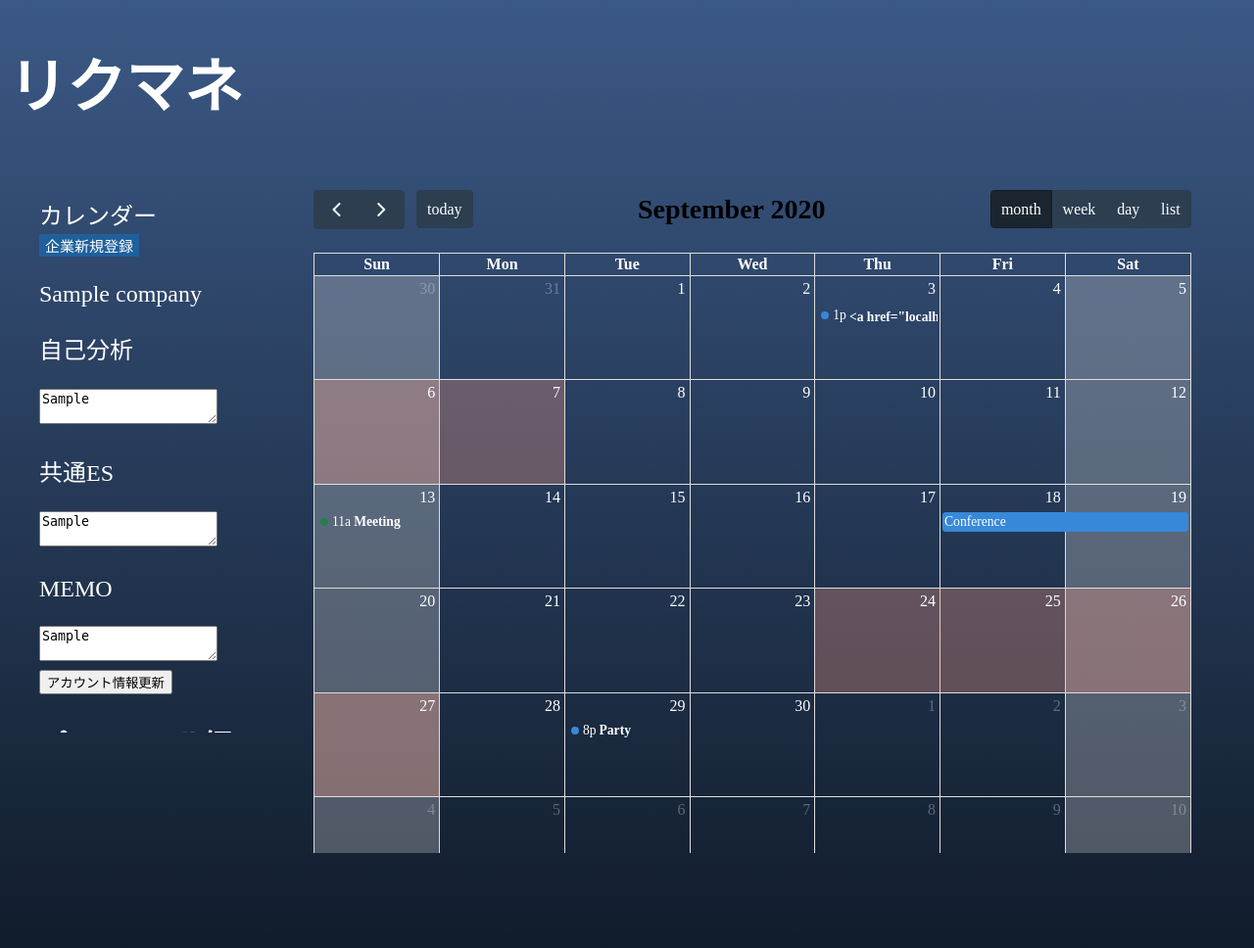
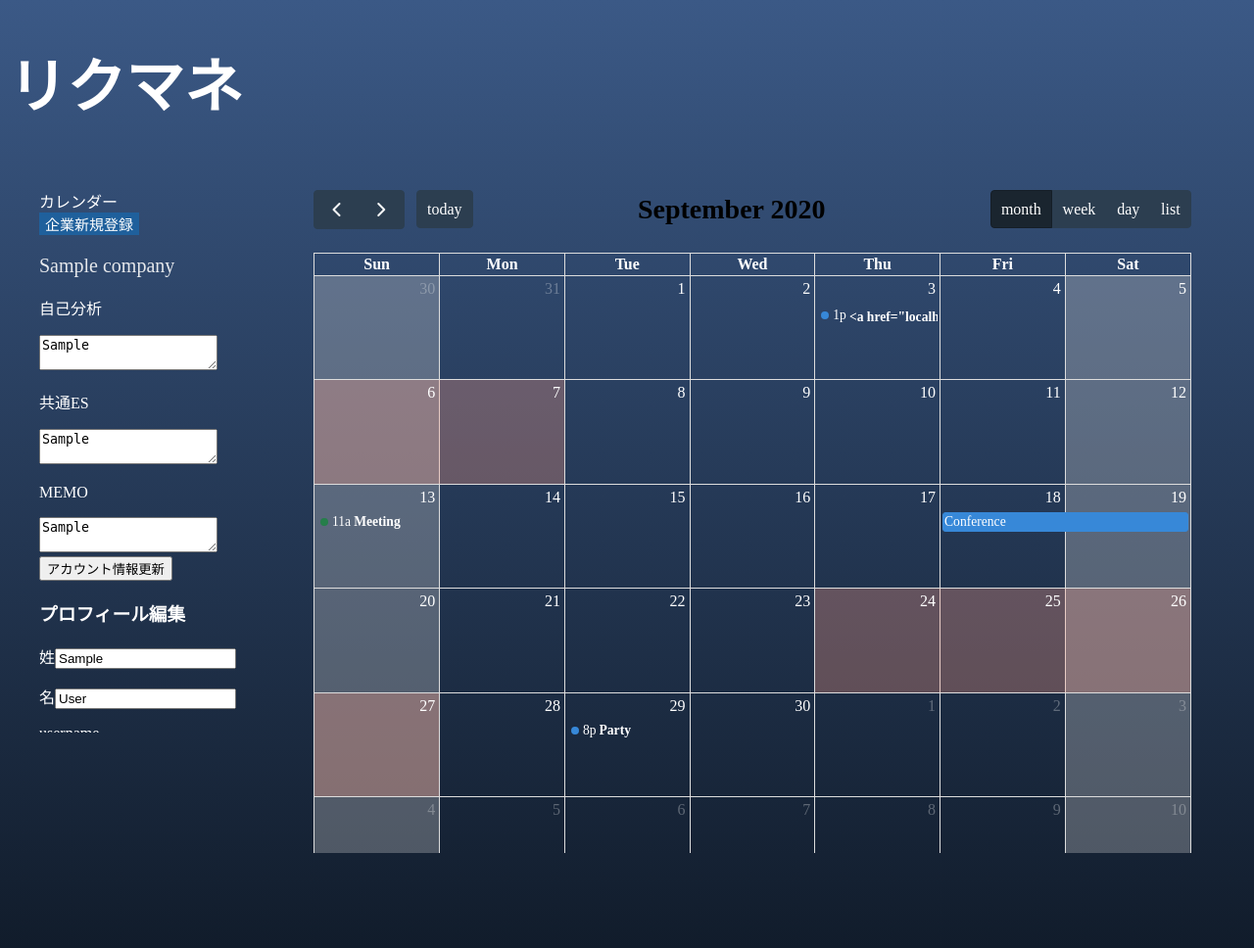
Before and after one commit to saki0311/cloud, a Django app: page /calendar/ in a window 1280 px wide. Shown: the whole page at 98% size. Run offline with Django 3.2, Linux system fonts and the light colour scheme; a user stored in the database is signed in; tables that the repository leaves empty hold one stand-in row (values such as "Sample post"); lists and menus that the app fills with data are empty.

Commit message:
企業名のフォントサイズとかをfigmaのものに変更しました

```diff
--- a/static/css/base.css
+++ b/static/css/base.css
@@ -30,7 +30,7 @@
 #conpanylink{
     width: 100%;
     height: 60%;
-    font-size: 24px;
+    /*font-size: 24px;*/
     /* text-align: right; */
     text-align: left;
     color: white;
@@ -48,6 +48,11 @@
     padding-top: 10px;
 }
 
+#calender_button{
+    background-color: #1DFF5C;
+    font-size: 1px;
+}
+
 .button button{
     font-size: 15px;
     color: white;
@@ -55,6 +60,7 @@
     font-family: Aldrich;
     border: none;
 }
+
 /* 画面の左側 */
 #box1{
     /* background-color: #1F609C; */
@@ -364,6 +370,7 @@
 
 a:hover{
     color: #1DFF5C;
+
 }
 
 /******************************************************************************/
@@ -374,3 +381,17 @@
     background-color: white;
     border-radius: 5px;
 }
+
+/******************************************************************************/
+/* 企業名デザイン                                                               */
+/******************************************************************************/
+#company_name{
+    /*background-color: #1F609C;*/
+    font-family: Hiragino Kaku Gothic ProN;
+    font-style: normal;
+    font-weight: normal;
+    font-size: 20px;
+    line-height: 30px;
+    color: rgba(250, 250, 250, 0.9);
+
+}
--- a/templates/base.html
+++ b/templates/base.html
@@ -102,10 +102,11 @@
       <div id="conpanylink">
         <ul>
           <li>
-            <div>
+            <!--カレンダーに戻るボタン-->
+            <div id="calendar_button">
               <a href="{% url 'rikumane_app:calendar'%}">カレンダー</a>
             </div>
-           <!-- モーダル画面を開くボタン -->
+            <!-- モーダル画面を開くボタン -->
             <div id="open" class="button">
               <button>企業新規登録</button>
             </div>
@@ -142,7 +143,7 @@
               </div>
             </div>
             {% for one in data%}
-              <p><a class="company_name" href="{% url 'rikumane_app:index' %}?id={{one.id}}">{{ one.CompanyName }}</a></p>
+              <p><a id="company_name" href="{% url 'rikumane_app:index' %}?id={{one.id}}">{{ one.CompanyName }}</a></p>
               {% block company_edit%}
               {% endblock %}
               {% block box2 %}
```
